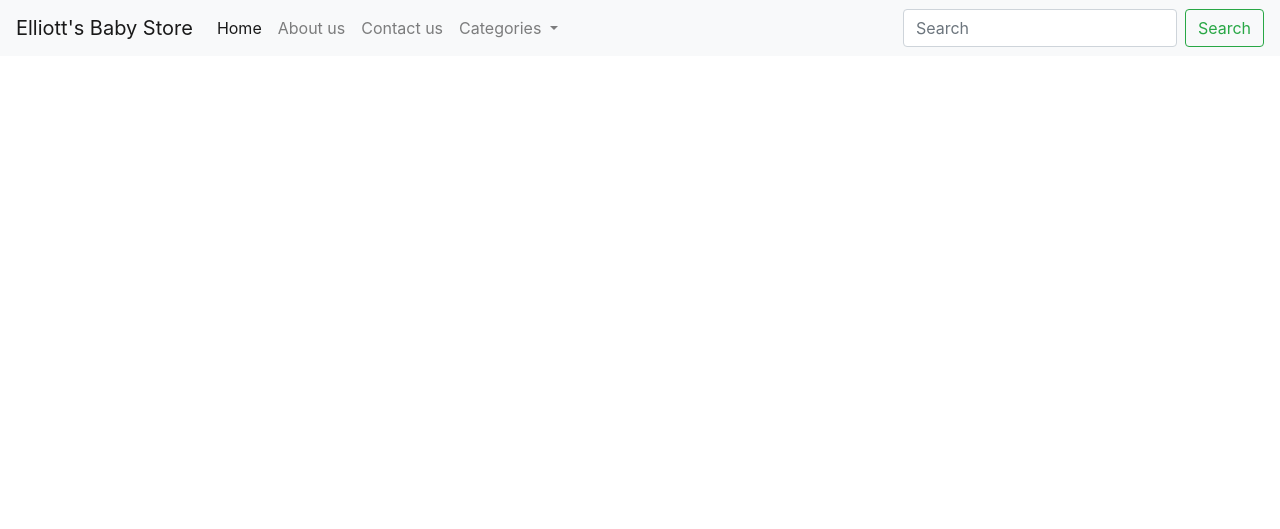
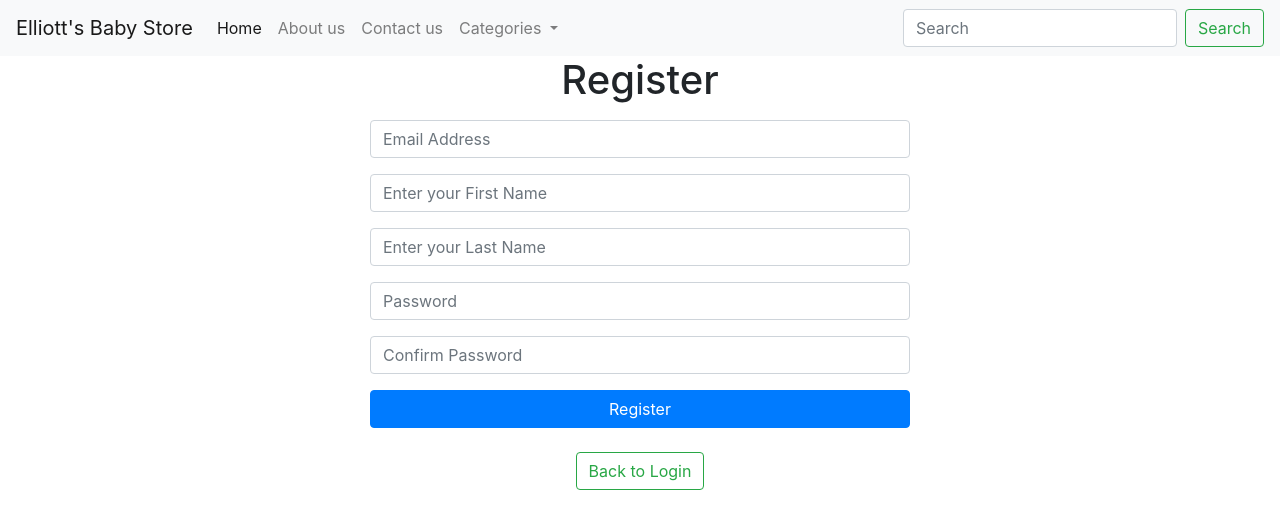
Before and after one commit to Renoir-code/baby, a CodeIgniter app: page /baby/index.php/home/register in a window 1280 px wide. Shown: the top 529 px of the page. Run offline with CodeIgniter, Linux system fonts and the light colour scheme; tables that the repository leaves empty or names only in its code hold one stand-in row (values such as "Sample post"); data that the repository does not hold is empty; some libraries are stand-ins or nearby versions.

Commit message:
Creating a register view

```diff
--- a/application/controllers/Home.php
+++ b/application/controllers/Home.php
@@ -51,7 +51,6 @@ class Home extends CI_Controller { // Controller name
         $this->load->view('login',$viewData);
         $this->load->view('inc/footer');
 
-
     }
 
     public function register(){
@@ -60,16 +59,39 @@ class Home extends CI_Controller { // Controller name
         $this->load->library('form_validation');
         $this->load->helper('form');
 
-        $this->form_validation->set_rules('name', 'Email', 'required|trim|valid_email');
-        $this->form_validation->set_rules('password', 'Password', 'required|trim');
-        $this->form_validation->set_rules('email', 'Email', 'required|trim|valid_email');
-        $this->form_validation->set_rules('password', 'Password', 'required|trim');
+        $this->form_validation->set_rules('email', 'Email', 'required|trim|valid_email|is_unique[users.email]');
+        $this->form_validation->set_rules('first_name', 'First Name', 'required|trim|min_length[2]|max_length[50');
+        $this->form_validation->set_rules('last_name', 'Last Name', 'required|trim|min_length[2]|max_length[50');
+        $this->form_validation->set_rules('password', 'Password', 'required|trim|min_length[4]|max_length[50');
+        $this->form_validation->set_rules('passconf', 'Password Confirm', 'required|trim|matches[password]');
 
+        if ($this->form_validation->run()){
+
+            $data =[
+                'email'=> $this->input->post('email'),
+                'first_name'=>$this->input->post('first_name'),
+                'last_name'=>$this->input->post('last_name'),
+                'password'=> md5(sha1($this->input->post('password'))),
+            ];
+
+            $insert = $this->db->insert('users',$data);
+        if($insert){
+            $newdata=[
+              'logged' => true,
+              'user_id' => $this->db->insert_id(),
+              'email'=> $data['email'],
+              'first_name'=> $data['first_name'],
+              'last_name'=> $data['last_name']
+            ];
+            $this->session->set_userdata($newdata);
+            $viewData['success'] = true;
+        }
+
+    }
 
         $this->load->view('inc/header');
         $this->load->view('register',$viewData);
         $this->load->view('inc/footer');
-
 
     }
 
--- a/application/views/inc/header.php
+++ b/application/views/inc/header.php
@@ -38,7 +38,7 @@ defined('BASEPATH') OR exit('No direct script access allowed');
         </a>
         <div class="dropdown-menu" aria-labelledby="navbarDropdown">
             <?php foreach($categories as $category):?>
-          <a class="dropdown-item" href="<?=base_url('category/'.$category->id)?>"><?=$category->title ?> </a>
+          <a class="dropdown-item" href="<?=base_url('category/'.$category->id)?>"><?=$category->title?> </a>
          <?php endforeach;?>
         </div>
       </li>
--- a/application/views/login.php
+++ b/application/views/login.php
@@ -23,10 +23,10 @@ defined('BASEPATH') OR exit('No direct script access allowed');
                <?=form_close()?>
                <div class="row">
                 <div class="col-12">
-
+                <a class="btn btn-outline-success mt-4" href="<?=base_url('home/register') ?>">Register</a>
                 </div>
                </div>
-               <a class="btn btn-outline-success mt-4" href="<?=base_url('home/register') ?>">Register</a>
+
         </div>
         </div>
     </div>
--- a/application/views/register.php
+++ b/application/views/register.php
@@ -0,0 +1,50 @@
+
+
+<?php
+defined('BASEPATH') OR exit('No direct script access allowed');
+
+?>
+
+<body>
+    <div class="container">
+        <div class="row">
+            <div class="col-6 offset-md-3 text-center">
+            <h1 class="mb-3">Register</h1>
+            <?= validation_errors()?> <!-- shows form validation errors after submitting-->
+              <?=form_open(base_url('home/login'))?> <!-- grabs value from url-->
+                <div class="form-group">
+                    <input type="email" class="form-control" required id="email"
+                    name="email" value="<?php set_value('email')?>" placeholder="Email Address" >
+                </div>
+
+                <div class="form-group">
+                    <input type="text" class="form-control" required id="first_name"
+                    name="first_name" value="<?php set_value('first_name')?>" placeholder="Enter your First Name" >
+                </div>
+
+                <div class="form-group">
+                    <input type="text" class="form-control" required id="last_name"
+                    name="last_name" value="<?php set_value('last_name')?>" placeholder="Enter your Last Name" >
+                </div>
+
+                <div class="form-group">
+                    <input type="password" class="form-control" required
+                    name="password" value="<?php set_value('password')?>" placeholder="Password" >
+                </div>
+
+                <div class="form-group">
+                    <input type="password" class="form-control" required
+                    name="passconf" value="<?php set_value('passconf')?>" placeholder="Confirm Password" >
+
+                </div>
+                <button type="submit" class="btn btn-primary btn-block">Register</button>
+               <?=form_close()?>
+               <div class="row">
+                <div class="col-12">
+                <a class="btn btn-outline-success mt-4" href="<?=base_url('home/login') ?>">Back to Login</a>
+                </div>
+               </div>
+
+        </div>
+        </div>
+    </div>
```
